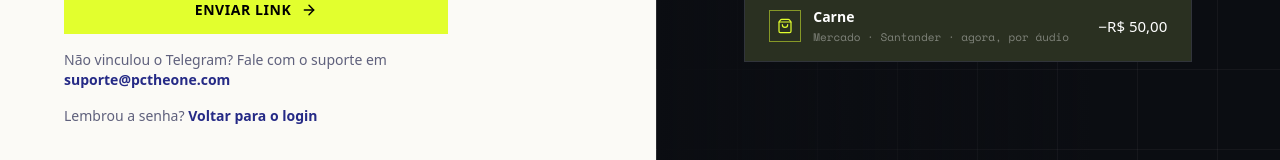
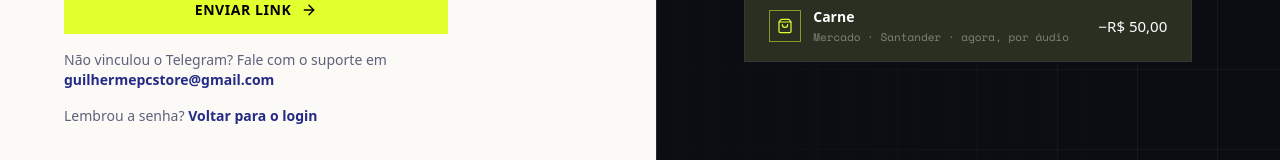
Before and after one commit to guithepc/money-flow, a React (Vite) app in the folder frontend/: page / in a window 1280 px wide. Both pictures are taken after a click on the button "Esqueci minha senha". Shown: the part 491-651 px from the top of the page. Built offline with nearby package versions, Linux system fonts and the light colour scheme; no server answers.

Commit message:
fix: use guilhermepcstore@gmail.com as the support email on the forgot password page (#26)

```diff
--- a/frontend/src/pages/ForgotPassword.tsx
+++ b/frontend/src/pages/ForgotPassword.tsx
@@ -11,7 +11,7 @@ import {
 import { ApiError, authApi } from '@/lib/api'
 
 // `||` (e não `??`): um ARG vazio no build do Docker vira string vazia.
-const SUPPORT_EMAIL = import.meta.env.VITE_SUPPORT_EMAIL || 'suporte@pctheone.com'
+const SUPPORT_EMAIL = import.meta.env.VITE_SUPPORT_EMAIL || 'guilhermepcstore@gmail.com'
 
 interface ForgotPasswordProps {
   onBackToLogin: () => void
```
